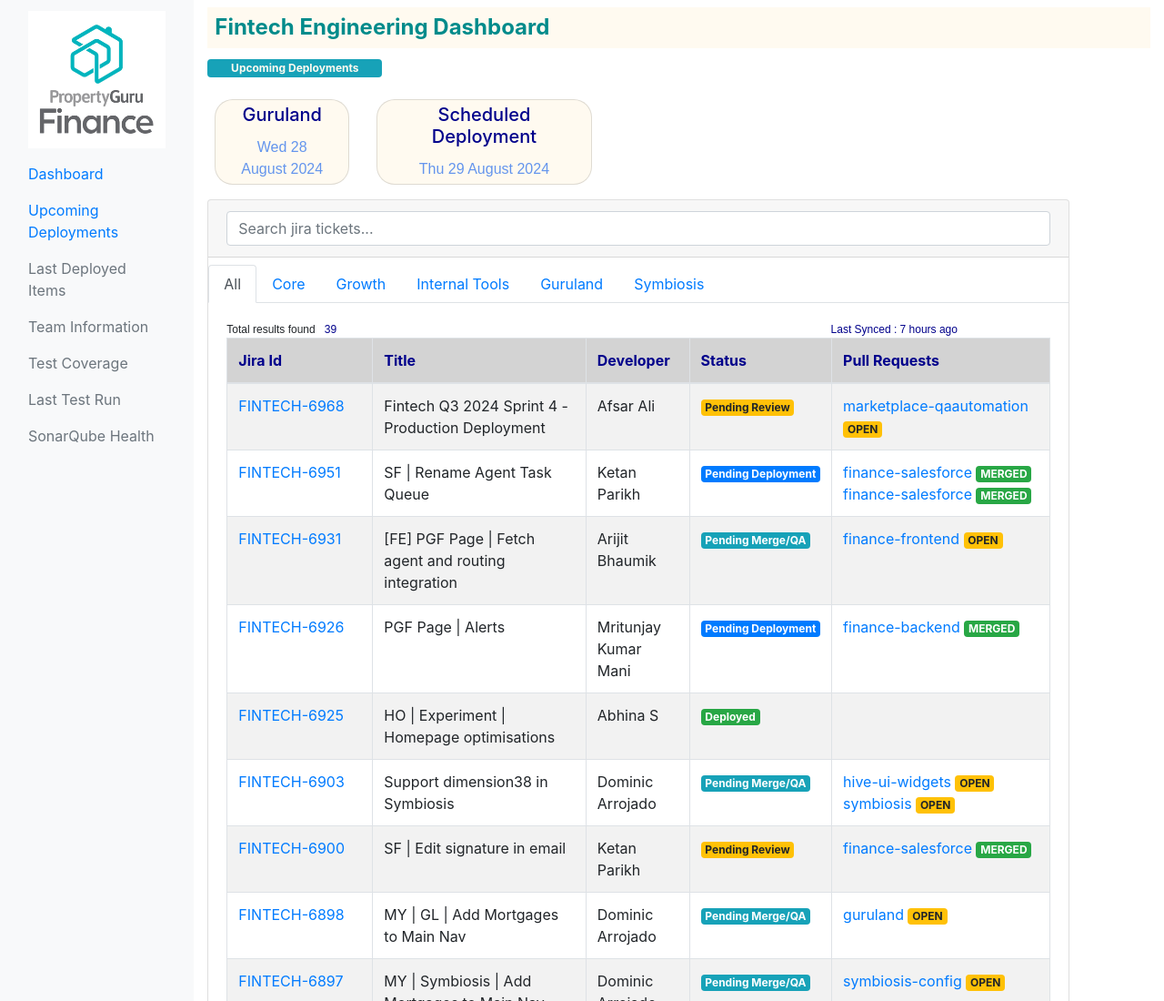
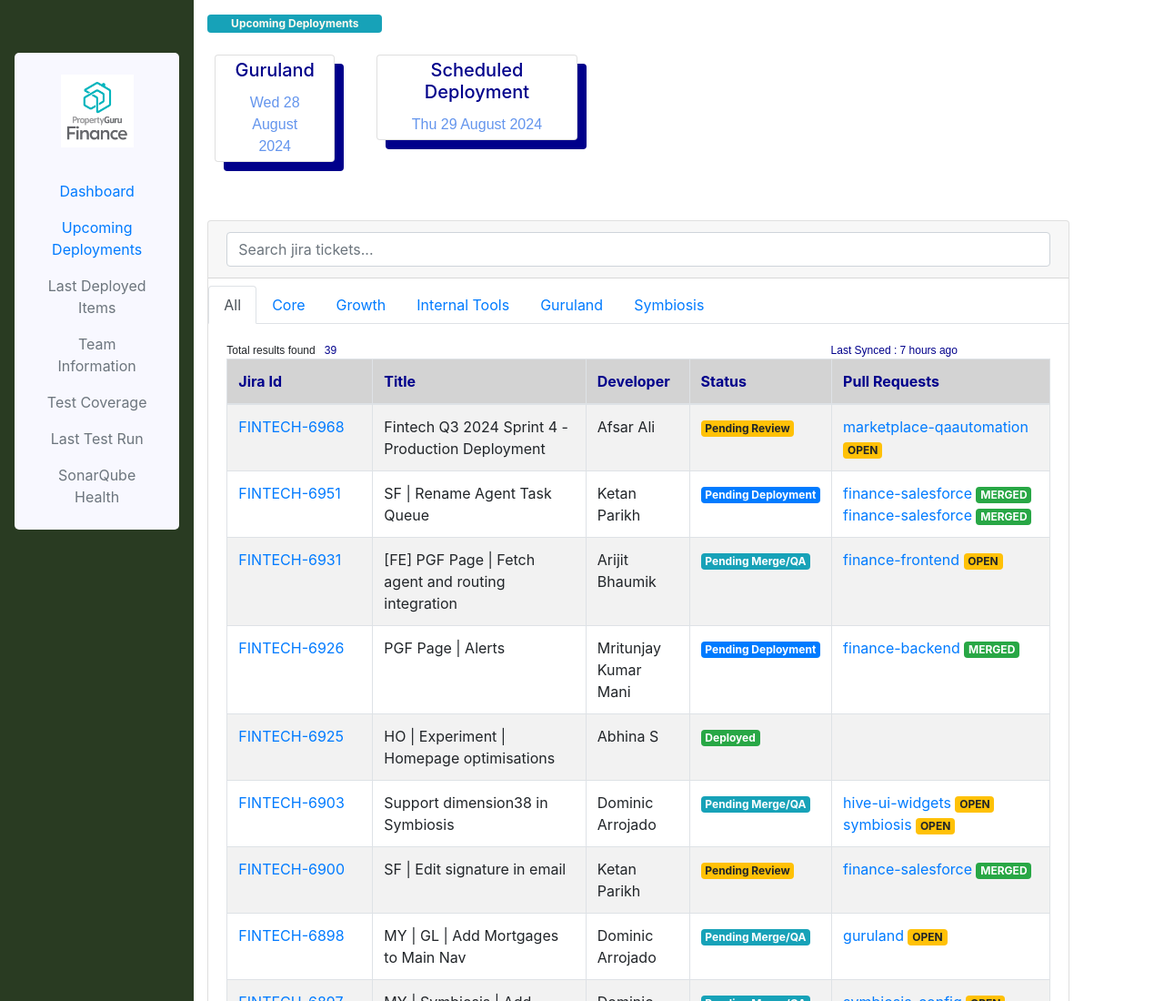
Before and after one commit to afsarali-pg/fintech-dashboard, a website: page static/index.html in a window 1280 px wide. Shown: the top 1100 px of the page at 91% size. Drawn offline with nearby package versions, Linux system fonts and the light colour scheme.

Commit message:
Fix styling

```diff
--- a/static/css/style.css
+++ b/static/css/style.css
@@ -5,9 +5,14 @@
 .dashboard-title{
     font-size: 1.5rem;
     font-weight: bold;
-    background-color: floralwhite;
-    padding: 0.5rem;
-    color: darkcyan;
+    color: ivory;
+    text-align: center;
+}
+.title-container{
+    margin-top: 1px;
+    background-color: darkslategray;
+    margin-bottom: 60px;
+    border-radius: 5px;
 }
 
 td {
@@ -34,8 +39,8 @@
 .deployment-date-card .card{
     width: 100%;
     margin: 0.5rem;
-    background-color: floralwhite;
-    border-radius: 20px;
+    box-shadow: 10px 10px;
+    max-width: fit-content;
 }
 
 .scheduled-date{
@@ -79,3 +84,33 @@
 .tooltip:hover .tooltiptext {
     visibility: visible;
 }
+
+#upcoming-deployments-section{
+    margin-top: 3rem;
+}
+
+.sidebar{
+    background-color: #293b22;
+    color: ivory;
+    padding: 1rem;
+    width: 200px;
+    text-align: center;
+}
+.sidebar-sticky{
+    background-color: ghostwhite;
+    border-radius: 5px;
+    padding: 1rem;
+    margin-top: 30%;
+}
+
+.nav-link{
+    display: inline-block;
+}
+.nav-item.logo{
+    margin-bottom: 20px;
+}
+
+.nav-link img{
+    width: 5rem;
+    height: 5rem;
+}
--- a/static/index.html
+++ b/static/index.html
@@ -25,11 +25,11 @@
 <body>
 <div class="container-fluid">
     <div class="row">
-        <div class="col-md-2 bg-light sidebar pt-1">
+        <div class="col-md-2  sidebar pt-1">
             <div class="sidebar-sticky">
                 <ul class="nav flex-column">
 <!--                    Logo and Title-->
-                    <li class="nav-item">
+                    <li class="nav-item logo">
                         <a class="nav-link" href="#">
                             <img src="./images/pg-finance.jpeg" alt="Fintech Engineering" class="img-fluid">
                         </a>
@@ -63,12 +63,12 @@
 
             <div class="row">
 <!--                Title Here-->
-                <div class="col-md-12">
-<!--                    Text should be center align-->
-                    <h1 class="mt-2 dashboard-title">Fintech Engineering Dashboard</h1>
-                </div>
+<!--                <div class="col-md-12 title-container">-->
+<!--&lt;!&ndash;                    Text should be center align&ndash;&gt;-->
+<!--                    <h1 class="mt-2 dashboard-title">Fintech Engineering Dashboard</h1>-->
+<!--                </div>-->
             </div>
-            <div class="badge bg-info text-wrap pt-1 pb-1" style="width: 12rem; color: floralwhite">
+            <div class="badge bg-info text-wrap pt-1 pb-1 mt-3" style="width: 12rem; color: floralwhite">
                 Upcoming Deployments
             </div>
             <div class="row">
```
